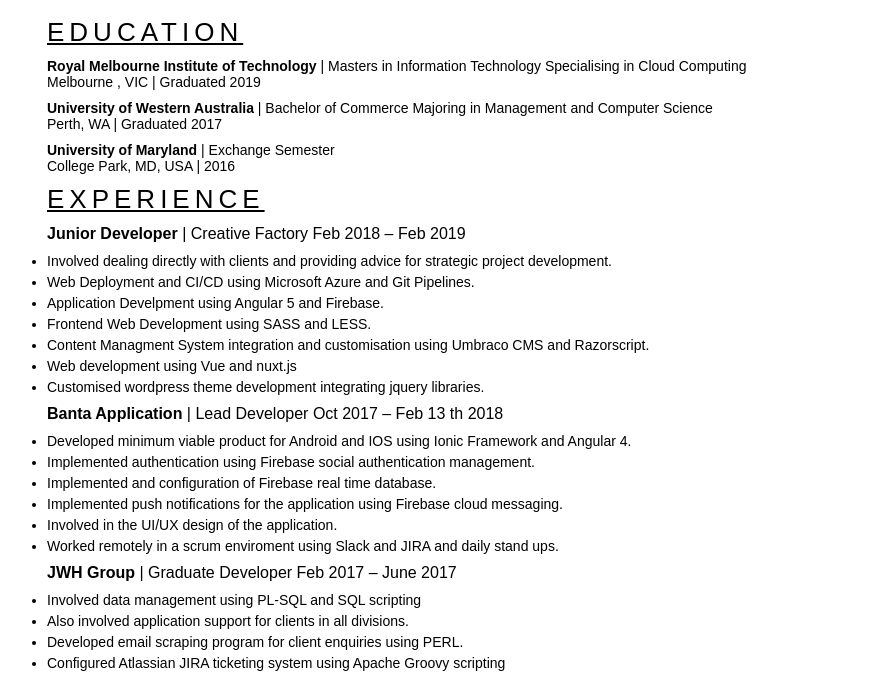
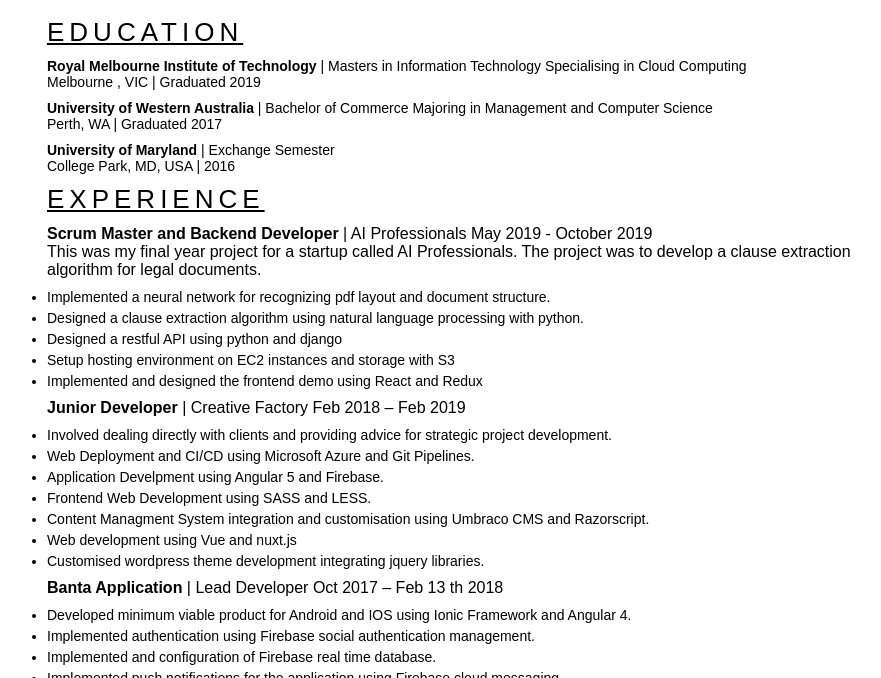
Before and after one commit to LachlanNewman/Resume, a website: page resume.html in a window 1280 px wide. Shown: the part 121-799 px from the top of the page, without its empty margins (172-1053 px from the left). Drawn offline with Linux system fonts and the light colour scheme.

Commit message:
AI Professionals

```diff
--- a/resume.html
+++ b/resume.html
@@ -2,11 +2,19 @@
 <html lang="en">
 <head>
     <!-- Google Tag Manager -->
-    <script>(function(w,d,s,l,i){w[l]=w[l]||[];w[l].push({'gtm.start':
-		    new Date().getTime(),event:'gtm.js'});var f=d.getElementsByTagName(s)[0],
-	    j=d.createElement(s),dl=l!='dataLayer'?'&l='+l:'';j.async=true;j.src=
-	    'https://www.googletagmanager.com/gtm.js?id='+i+dl;f.parentNode.insertBefore(j,f);
-    })(window,document,'script','dataLayer','GTM-NS3L83Q');</script>
+    <script>(function (w, d, s, l, i) {
+        w[l] = w[l] || [];
+        w[l].push({
+            'gtm.start':
+                new Date().getTime(), event: 'gtm.js'
+        });
+        var f = d.getElementsByTagName(s)[0],
+            j = d.createElement(s), dl = l != 'dataLayer' ? '&l=' + l : '';
+        j.async = true;
+        j.src =
+            'https://www.googletagmanager.com/gtm.js?id=' + i + dl;
+        f.parentNode.insertBefore(j, f);
+    })(window, document, 'script', 'dataLayer', 'GTM-NS3L83Q');</script>
     <!-- End Google Tag Manager -->
     <meta charset="UTF-8">
     <title>Lachlan Newman</title>
@@ -18,8 +26,10 @@
 </head>
 <body>
 <!-- Google Tag Manager (noscript) -->
-<noscript><iframe src="https://www.googletagmanager.com/ns.html?id=GTM-NS3L83Q"
-                  height="0" width="0" style="display:none;visibility:hidden"></iframe></noscript>
+<noscript>
+    <iframe src="https://www.googletagmanager.com/ns.html?id=GTM-NS3L83Q"
+            height="0" width="0" style="display:none;visibility:hidden"></iframe>
+</noscript>
 <!-- End Google Tag Manager (noscript) -->
 <div class="resume">
 
@@ -55,6 +65,31 @@
             <h2 class="resume-experience__title light-text resume-h2">
                 EXPERIENCE
             </h2>
+
+            <div class="resume-experience-item">
+                <div class="resume-experience-item__title">
+                    <b>Scrum Master and Backend Developer</b> | AI Professionals May 2019 - October 2019
+                </div>
+            </div>
+            This was my final year project for a startup called AI Professionals.
+            The project was to develop a clause extraction algorithm for legal documents.
+            <ul class="resume-experience-list">
+                <li class="resume-experience-list__item">
+                    Implemented a neural network for recognizing pdf layout and document structure.
+                </li>
+                <li class="resume-experience-list__item">
+                    Designed a clause extraction algorithm using natural language processing with python.
+                </li>
+                <li class="resume-experience-list__item">
+                    Designed a restful API using python and django
+                </li>
+                <li class="resume-experience-list__item">
+                    Setup hosting environment on EC2 instances and storage with S3
+                </li>
+                <li class="resume-experience-list__item">
+                    Implemented and designed the frontend demo using React and Redux
+                </li>
+            </ul>
             <div class="resume-experience-item">
                 <div class="resume-experience-item__title">
                     <b>Junior Developer</b> | Creative Factory Feb 2018 – Feb 2019
```
